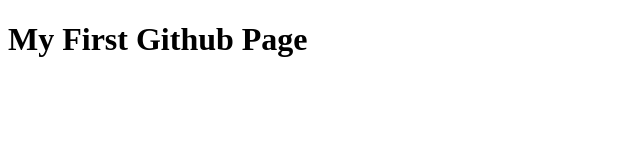
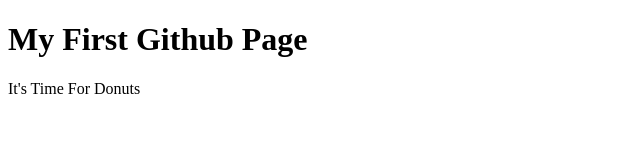
Before and after one commit to JeremyHardman/jeremyhardman.github.io, a plain HTML site: page index.html in a window 1280 px wide. Shown: the whole page, without its empty margins (0-640 px from the left). Drawn offline with Linux system fonts and the light colour scheme.

Commit message:
Update index.html

```diff
--- a/index.html
+++ b/index.html
@@ -7,5 +7,6 @@
 
 <body>
 <h1>My First Github Page</h1>
+  <p>It's Time For Donuts</p>
 </body>
 </html>
```
